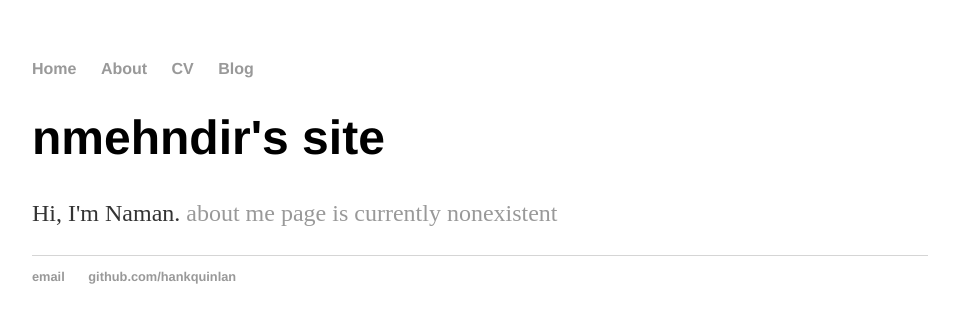
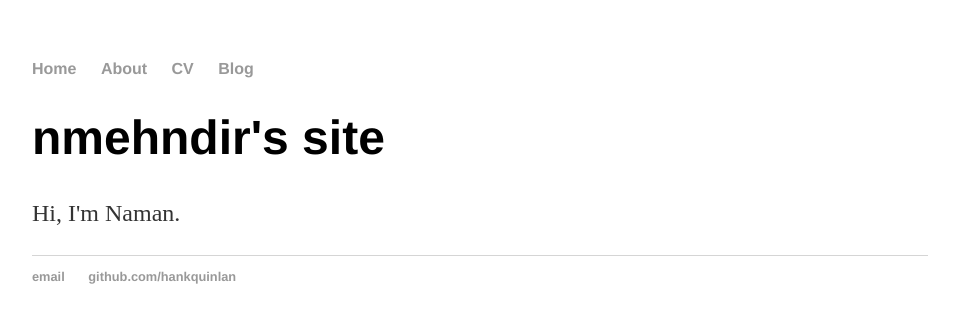
Before and after one commit to nmehndir/nmehndir.github.io, a Jekyll site: the page built from index.html, in a window 1280 px wide. Shown: the top 323 px of the page, without its empty margins (160-1119 px from the left). Built offline with Jekyll 4.4.1, drawn with Linux system fonts in a browser that asks for light colours.

Commit message:
Update index.html

```diff
--- a/index.html
+++ b/index.html
@@ -4,5 +4,5 @@ title: nmehndir's site
 ---
 <div class="blurb">
 	<h1>nmehndir's site</h1>
-	<p>Hi, I'm Naman. <a href=".about">about me page is currently nonexistent</a></p>
+	<p>Hi, I'm Naman.</a></p>
 </div><!-- /.blurb -->
```
